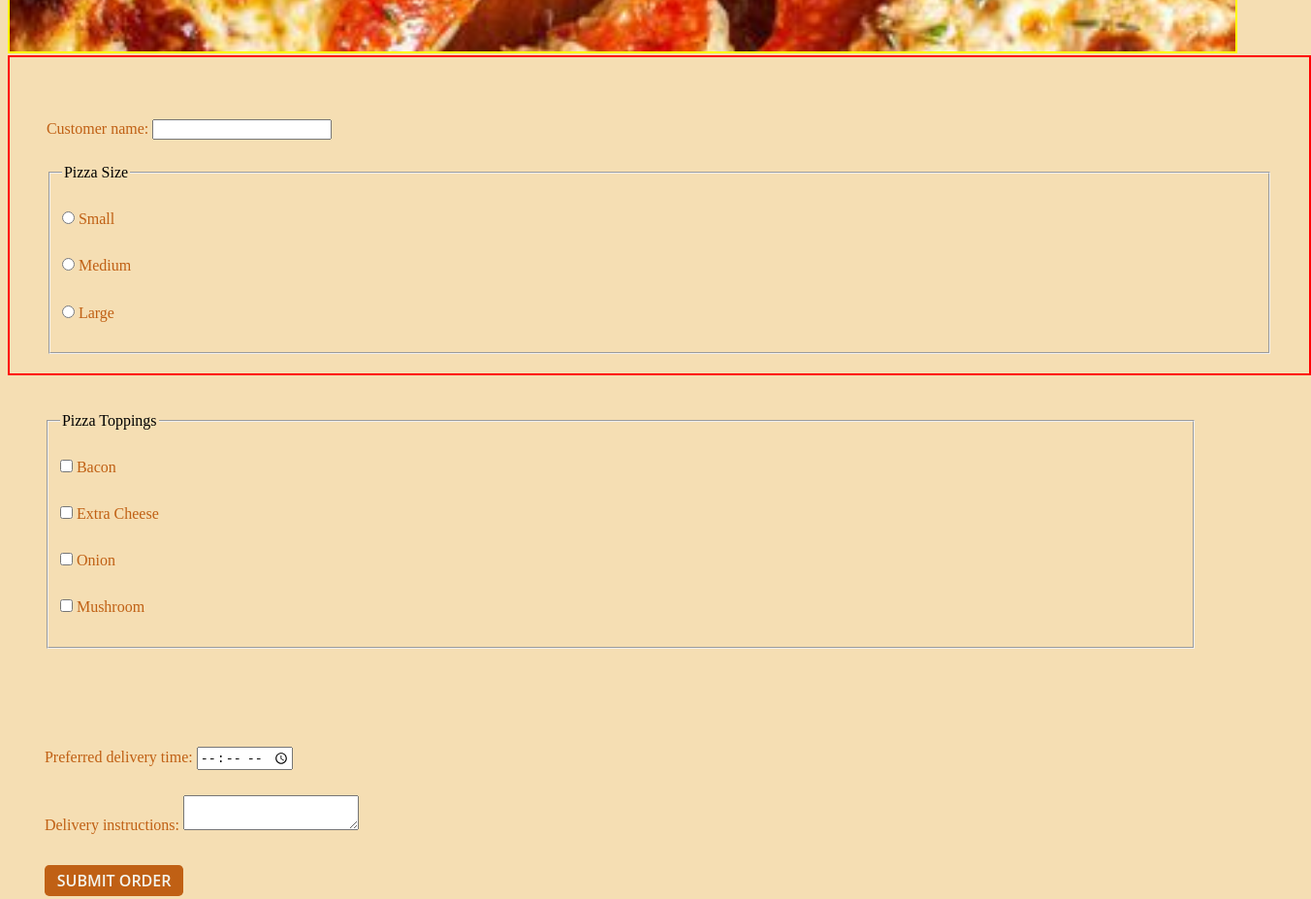
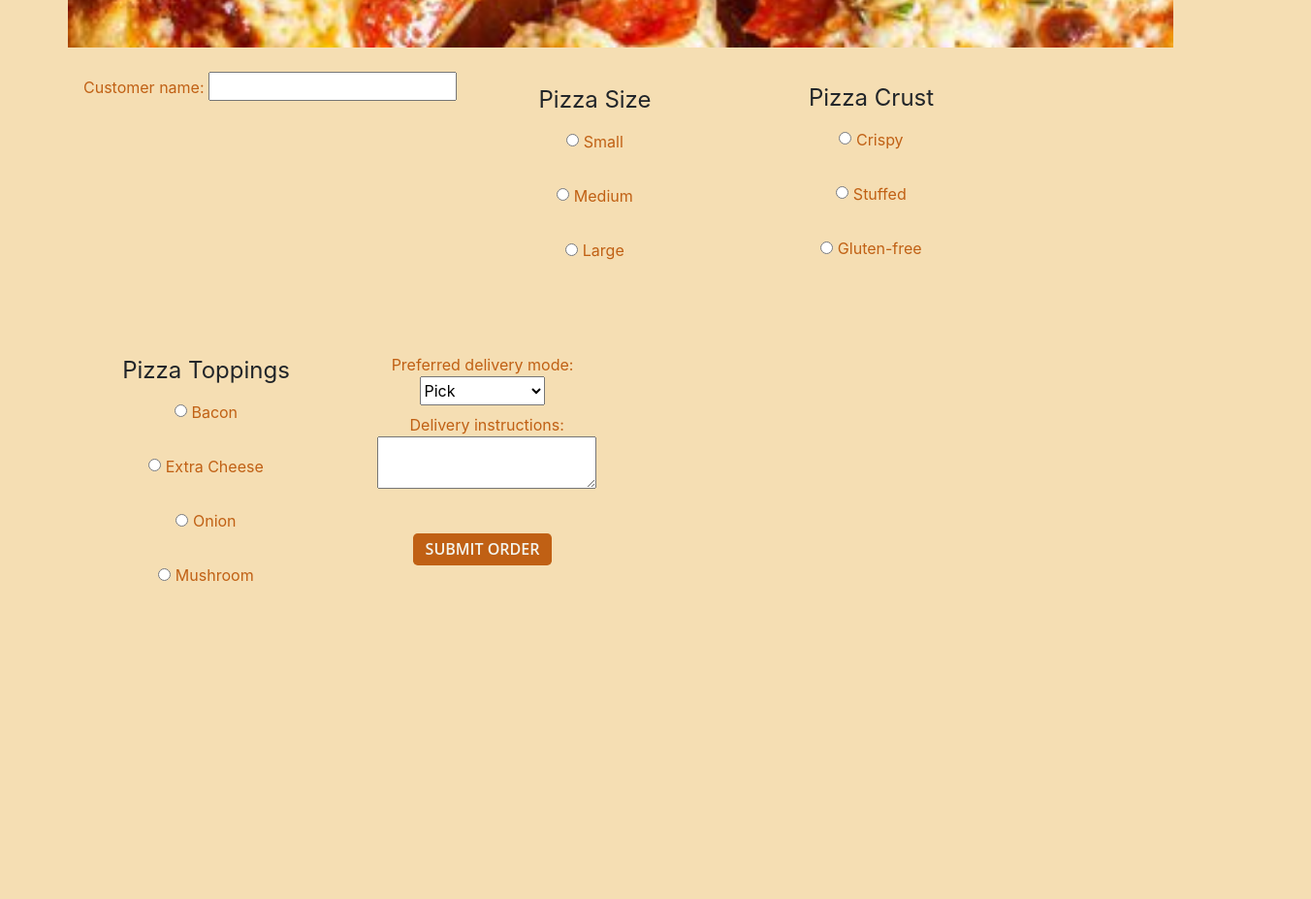
Before and after one commit to waruguru/Pizza-Inn, a plain HTML site: page index.html in a window 1280 px wide. Shown: the part 440-1367 px from the top of the page at 97% size, 1352 px wide, since content can reach past the window. After the commit the page ends 1107 px from the top, so only its background shows below. Drawn offline with nearby package versions, Linux system fonts and the light colour scheme.

Commit message:
Link with Jquery

```diff
--- a/css/style.css
+++ b/css/style.css
@@ -33,7 +33,7 @@ background-color: wheat;
   }
 
   .one{
-      border: 2px solid yellow;
+      /* border: 2px solid yellow; */
       background-image: url("/images/pizza.jpg");
       background-position: center;
       background-size: cover;
@@ -43,7 +43,7 @@ background-color: wheat;
       width: 100%;
   }
   .two{
-      border: 2px red solid;
+      /* border: 2px red solid; */
       margin-top: 2px;
       height: 250px;
       width: 100%;
--- a/index.html
+++ b/index.html
@@ -2,10 +2,26 @@
 <html lang="en">
 <head>
     <meta charset="UTF-8">
+    <link
+			rel="stylesheet"
+			href="https://maxcdn.bootstrapcdn.com/bootstrap/4.5.2/css/bootstrap.min.css"
+		/>
     <link rel="stylesheet" href="css/style.css">
+    <!-- <script src="https://ajax.googleapis.com/ajax/libs/jquery/3.5.1/jquery.min.js"></script> -->
     <link rel="stylesheet" href="css/bootstrap.css">
     <meta http-equiv="X-UA-Compatible" content="IE=edge">
     <meta name="viewport" content="width=device-width, initial-scale=1.0">
+    <script src="https://cdnjs.cloudflare.com/ajax/libs/popper.js/1.16.0/umd/popper.min.js"></script>
+
+		<!-- Latest compiled JavaScript -->
+		<script src="https://maxcdn.bootstrapcdn.com/bootstrap/4.5.2/js/bootstrap.min.js"></script>
+		<!-- Scripts -->
+		<script
+			src="https://code.jquery.com/jquery-3.2.1.slim.min.js"
+			integrity="sha384-KJ3o2DKtIkvYIK3UENzmM7KCkRr/rE9/Qpg6aAZGJwFDMVNA/GpGFF93hXpG5KkN"
+			crossorigin="anonymous"
+		></script>
+		<script src="js/scripts.js"></script>
     <title>PizzaInn</title>
     <div class="topnav">
         <a class="active" href="#home">Home</a>
@@ -15,39 +31,56 @@
       </div>
 </head>
 <body>
+       <div class="container">
+        <div class="row">
+
             <div class="one">
-
+                <h1>Pizza Point</h1>
             </div>
-    <div class="two">
-        <form>
-            <p><label>Customer name: <input></label></p>
+            <label class="name">Customer name: <input type="text" id="name"></label>
+            <div class="two col-md-3">
                 <fieldset>
                     <legend> Pizza Size </legend>
-             <p><label> <input type=radio name=size> Small </label></p>
-             <p><label> <input type=radio name=size> Medium </label></p>
-             <p><label> <input type=radio name=size> Large </label></p>
-            </fieldset>
-           </form>
-
-    </div>
-    <div class="three">
-        <fieldset>
-            <legend> Pizza Toppings </legend>
-            <p><label> <input type=checkbox name="topping" value="bacon"> Bacon </label></p>
-            <p><label> <input type=checkbox name="topping" value="cheese"> Extra Cheese </label></p>
-            <p><label> <input type=checkbox name="topping" value="onion"> Onion </label></p>
-            <p><label> <input type=checkbox name="topping" value="mushroom"> Mushroom </label></p>
+                    <p><label> <input type=radio name="size" value=300> Small </label></p>
+                    <p><label> <input type=radio name="size" value=500> Medium </label></p>
+                    <p><label> <input type=radio name="size" value=800> Large </label></p>
                 </fieldset>
 
             </div>
-    <div class="four">
-        <p><label>Preferred delivery time: <input type=time min="11:00" max="21:00" step="900" name="delivery"></label></p>
+            <div class="three col-md-3">
+                <fieldset>
+                    <legend> Pizza Crust </legend>
+                    <p><label> <input type=radio name="crust" value=60> Crispy </label></p>
+                    <p><label> <input type=radio name="crust" value=50> Stuffed </label></p>
+                    <p><label> <input type=radio name="crust" value=70> Gluten-free </label></p>
+                </fieldset>
+
+            </div>
+            <div class="three col-md-3">
+                <fieldset>
+                    <legend> Pizza Toppings </legend>
+                    <p><label> <input type=radio name="topping" value=70> Bacon </label></p>
+                    <p><label> <input type=radio name="topping" value=50> Extra Cheese </label></p>
+                    <p><label> <input type=radio name="topping" value=70> Onion </label></p>
+                    <p><label> <input type=radio name="topping" value=40> Mushroom </label></p>
+                </fieldset>
+
+            </div>
+            <div class="four col-md-3">
+                <label>Preferred delivery mode:
+                    <select name="mode" id="mode">
+                        <option value="1" id="">Pick</option>
+                        <option value="2" id="">Deliver</option>
+                    </select></label>
+
                 <p><label>Delivery instructions: <textarea name="comments"></textarea></label></p>
- <p><button>Submit order</button><p>
-</form>
-
+                <button onclick="data()">Submit order</button>
+            </div>
         </div>
 
 
+    </div>
+    <script src="js/scripts.js"></script>
+
 </body>
 </html>
```
Also changed, not shown: js/scripts.js (+55 -0 lines). Lines whose indentation alone changed are shown as unchanged.
